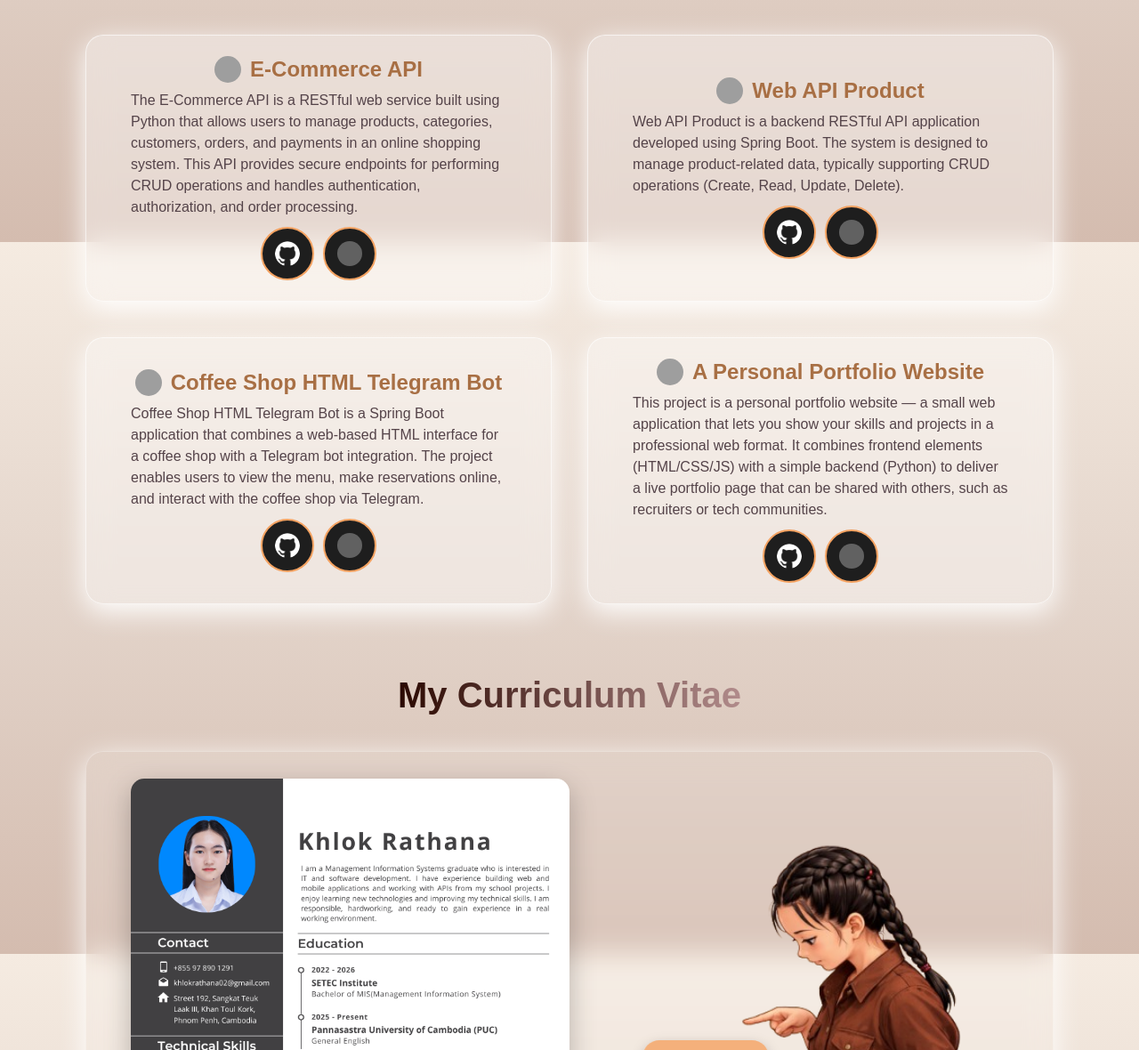
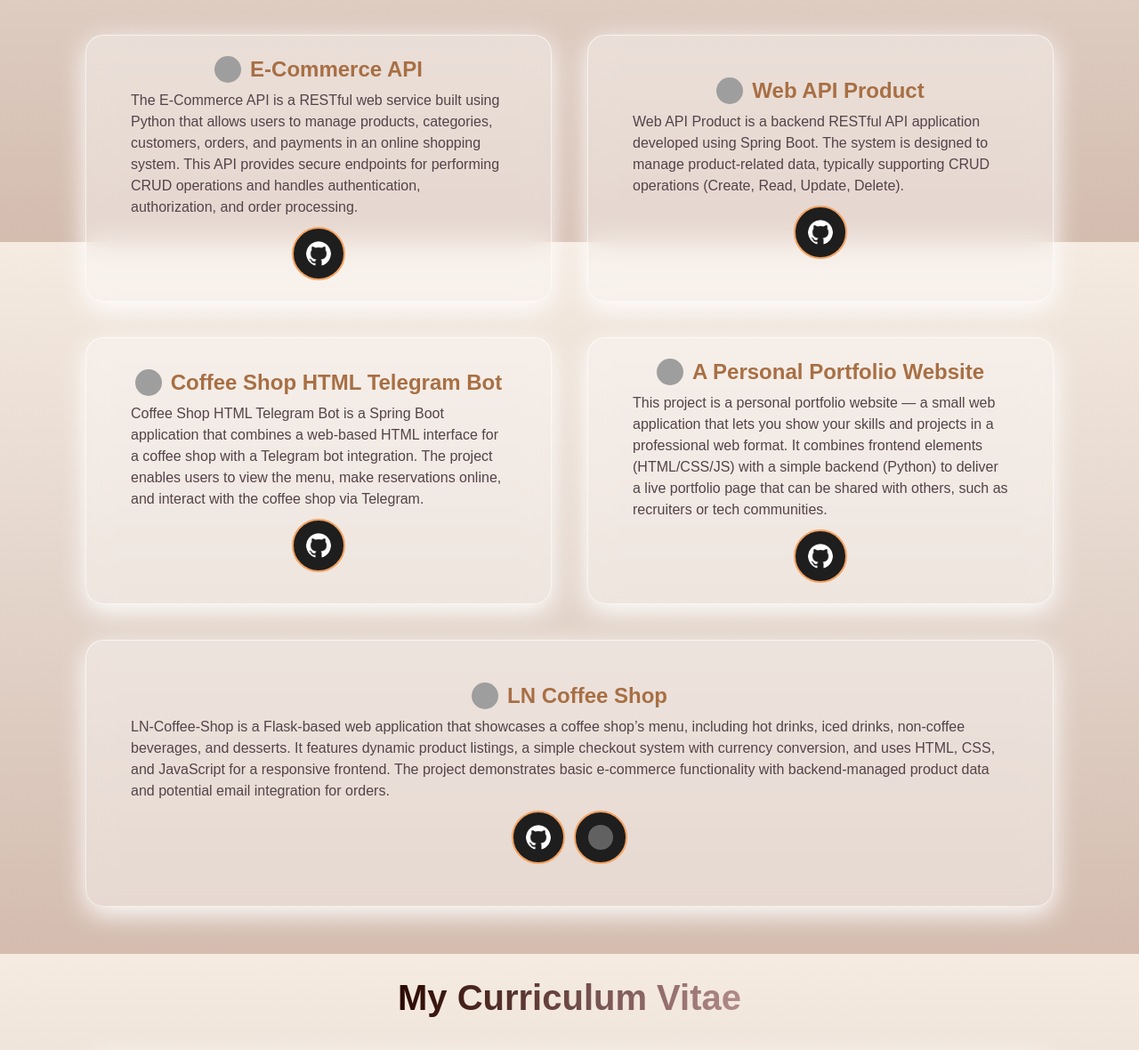
Before and after one commit to khlokrathana02-maker/portfolio, a Flask app: page / in a window 1280 px wide. Shown: the part 4528-5708 px from the top of the page at 89% size. Run offline with Flask 3, Linux system fonts and the light colour scheme; grey boxes are pictures that could not be loaded.

Commit message:
update project

```diff
--- a/templates/project.html
+++ b/templates/project.html
@@ -31,13 +31,13 @@
                         <span class="tooltip">View Code</span>
 
                     </div>
-                    <div class="github-wrapper">
-                        <a href="#" class="view">
-                            <img src="https://cdn-icons-png.flaticon.com/128/1384/1384012.png" alt="github"
-                                 class="btn-icon-github">
-                        </a>
-                        <span class="tooltip">View Demo</span>
-                    </div>
+                    {#                    <div class="github-wrapper">#}
+                    {#                        <a href="#" class="view">#}
+                    {#                            <img src="https://cdn-icons-png.flaticon.com/128/1384/1384012.png" alt="github"#}
+                    {#                                 class="btn-icon-github">#}
+                    {#                        </a>#}
+                    {#                        <span class="tooltip">View Demo</span>#}
+                    {#                    </div>#}
                 </div>
 
 
@@ -61,13 +61,13 @@
                         <span class="tooltip">View Code</span>
 
                     </div>
-                    <div class="github-wrapper">
-                        <a href="#" class="view">
-                            <img src="https://cdn-icons-png.flaticon.com/128/1384/1384012.png" alt="github"
-                                 class="btn-icon-github">
-                        </a>
-                        <span class="tooltip">View Demo</span>
-                    </div>
+                    {#                    <div class="github-wrapper">#}
+                    {#                        <a href="#" class="view">#}
+                    {#                            <img src="https://cdn-icons-png.flaticon.com/128/1384/1384012.png" alt="github"#}
+                    {#                                 class="btn-icon-github">#}
+                    {#                        </a>#}
+                    {#                        <span class="tooltip">View Demo</span>#}
+                    {#                    </div>#}
                 </div>
 
 
@@ -91,13 +91,13 @@
                         <span class="tooltip">View Code</span>
 
                     </div>
-                    <div class="github-wrapper">
-                        <a href="#" class="view">
-                            <img src="https://cdn-icons-png.flaticon.com/128/1384/1384012.png" alt="github"
-                                 class="btn-icon-github">
-                        </a>
-                        <span class="tooltip">View Demo</span>
-                    </div>
+                    {#                    <div class="github-wrapper">#}
+                    {#                        <a href="#" class="view">#}
+                    {#                            <img src="https://cdn-icons-png.flaticon.com/128/1384/1384012.png" alt="github"#}
+                    {#                                 class="btn-icon-github">#}
+                    {#                        </a>#}
+                    {#                        <span class="tooltip">View Demo</span>#}
+                    {#                    </div>#}
                 </div>
 
 
@@ -122,8 +122,40 @@
                         <span class="tooltip">View Code</span>
 
                     </div>
+                    {#                    <div class="github-wrapper">#}
+                    {#                        <a href="#" class="view">#}
+                    {#                            <img src="https://cdn-icons-png.flaticon.com/128/1384/1384012.png" alt="github"#}
+                    {#                                 class="btn-icon-github">#}
+                    {#                        </a>#}
+                    {#                        <span class="tooltip">View Demo</span>#}
+                    {#                    </div>#}
+                </div>
+
+
+            </div>
+        </div>
+        <div class="member">
+            <div class="member-info">
+                <h2 class="project-heading">
+                    <img src="https://cdn-icons-png.flaticon.com/128/2697/2697432.png" class="project">
+                    LN Coffee Shop</h2>
+                <p>
+                    LN‑Coffee‑Shop is a Flask-based web application that showcases a coffee shop’s menu, including hot
+                    drinks, iced drinks, non-coffee beverages, and desserts. It features dynamic product listings, a
+                    simple checkout system with currency conversion, and uses HTML, CSS, and JavaScript for a responsive
+                    frontend. The project demonstrates basic e-commerce functionality with backend-managed product data
+                    and potential email integration for orders.
+                </p>
+                <div class="parent">
                     <div class="github-wrapper">
-                        <a href="#" class="view">
+                        <a href="https://github.com/khlokrathana02-maker/LN-Coffee-Shop" class="view">
+                            <img src="/static/image/github.png" alt="github" class="btn-icon-github">
+                        </a>
+                        <span class="tooltip">View Code</span>
+
+                    </div>
+                    <div class="github-wrapper">
+                        <a href="https://youtu.be/gvuCKUDyWtg" class="view">
                             <img src="https://cdn-icons-png.flaticon.com/128/1384/1384012.png" alt="github"
                                  class="btn-icon-github">
                         </a>
```
